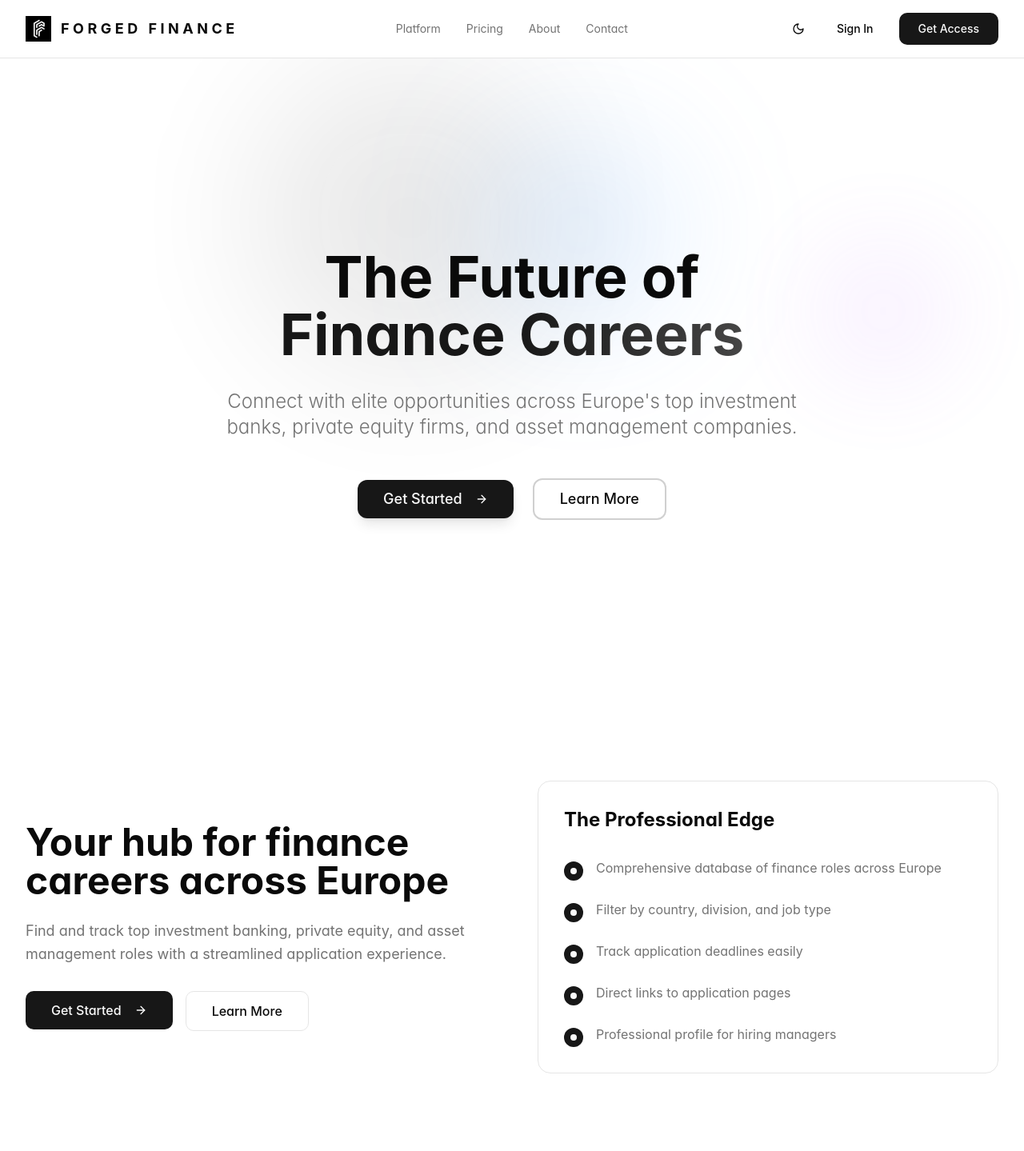
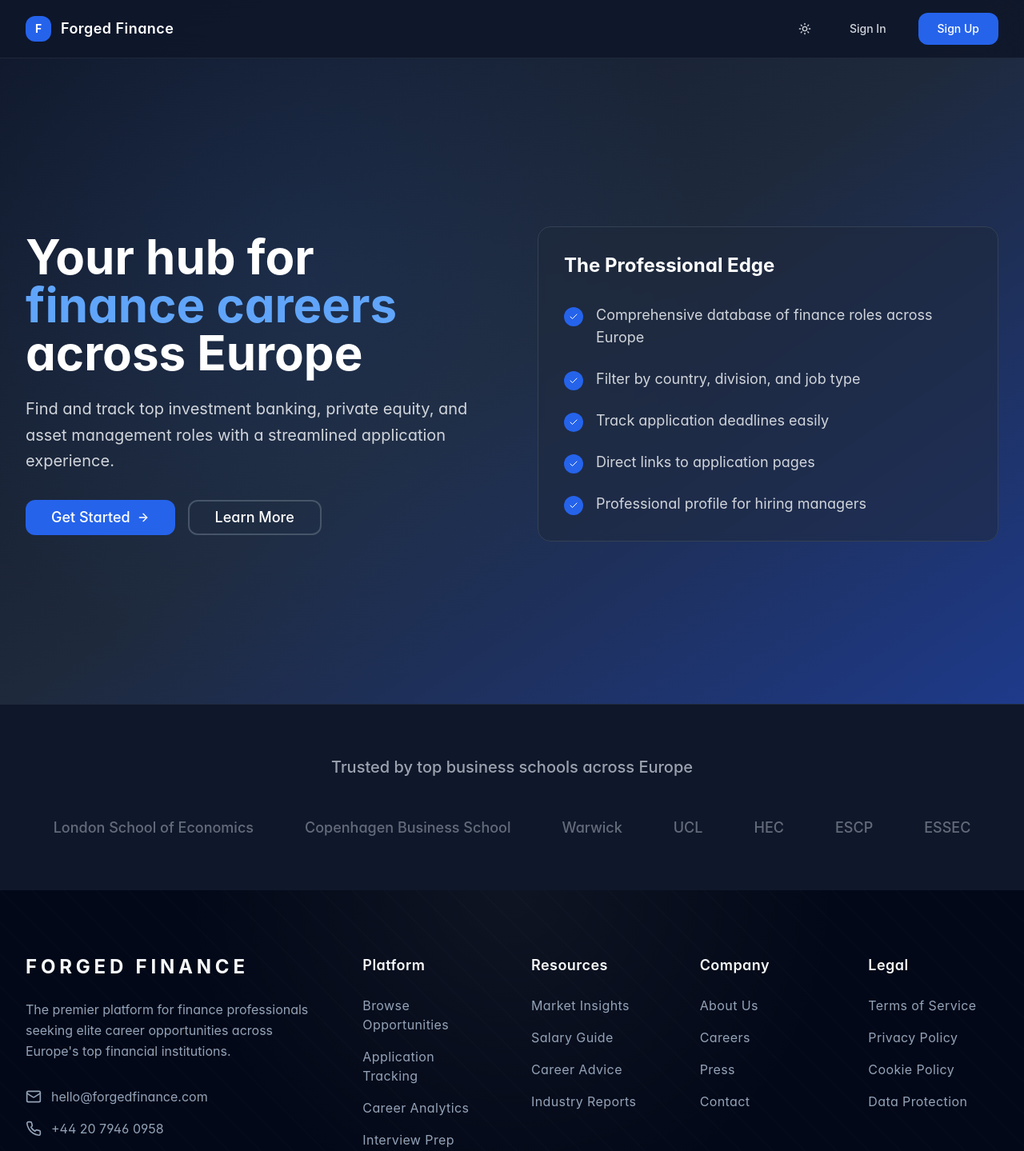
Before and after one commit to hilal582/forged-finance-hub, a React (Vite) app: page / in a window 1280 px wide. Shown: the top 1439 px of the page at 80% size. Built offline with nearby package versions, Linux system fonts and the light colour scheme.

Commit message:
Redesign landing page
Replicates the provided image, including color scheme and layout.

```diff
--- a/src/components/AuthPage.tsx
+++ b/src/components/AuthPage.tsx
@@ -32,7 +32,6 @@ export const AuthPage = () => {
         setError(error.message);
       } else {
         setSuccess('Successfully signed in!');
-        // Redirect will happen automatically through auth state change
       }
     } catch (err) {
       setError('An unexpected error occurred');
@@ -77,56 +76,54 @@ export const AuthPage = () => {
   };
 
   return (
-    <div className="min-h-screen bg-background flex items-center justify-center p-4">
+    <div className="min-h-screen bg-gradient-to-br from-slate-900 via-slate-800 to-blue-900 flex items-center justify-center p-4">
       <div className="w-full max-w-md">
         <div className="flex items-center mb-6">
           <Button
             variant="ghost"
             size="sm"
             onClick={handleBackToHome}
-            className="mr-2"
+            className="mr-2 text-gray-300 hover:text-white hover:bg-slate-800"
           >
             <ArrowLeft className="h-4 w-4 mr-2" />
             Back to Home
           </Button>
         </div>
 
-        <Card className="w-full">
+        <Card className="w-full bg-slate-800/50 border-slate-700 backdrop-blur-sm">
           <CardHeader className="text-center">
             <div className="flex items-center justify-center mb-4">
-              <img
-                src="/forgedfinance_logo.jpg"
-                alt="Forged Finance Logo"
-                className="h-12 w-12 object-contain mr-3"
-              />
-              <div className="text-xl font-bold tracking-[0.15em]">
-                FORGED FINANCE
+              <div className="w-12 h-12 bg-blue-600 rounded-lg flex items-center justify-center mr-3">
+                <span className="text-white font-bold text-lg">F</span>
+              </div>
+              <div className="text-xl font-semibold tracking-wide text-white">
+                Forged Finance
               </div>
             </div>
-            <CardTitle>Welcome</CardTitle>
-            <CardDescription>
+            <CardTitle className="text-white">Welcome</CardTitle>
+            <CardDescription className="text-gray-400">
               Sign in to your account or create a new one
             </CardDescription>
           </CardHeader>
 
           <CardContent>
             <Tabs defaultValue="signin" className="w-full">
-              <TabsList className="grid w-full grid-cols-2">
-                <TabsTrigger value="signin">Sign In</TabsTrigger>
-                <TabsTrigger value="signup">Sign Up</TabsTrigger>
+              <TabsList className="grid w-full grid-cols-2 bg-slate-700">
+                <TabsTrigger value="signin" className="data-[state=active]:bg-blue-600 data-[state=active]:text-white text-gray-300">Sign In</TabsTrigger>
+                <TabsTrigger value="signup" className="data-[state=active]:bg-blue-600 data-[state=active]:text-white text-gray-300">Sign Up</TabsTrigger>
               </TabsList>
 
               {error && (
-                <Alert className="mt-4 border-red-200 bg-red-50">
-                  <AlertDescription className="text-red-800">
+                <Alert className="mt-4 border-red-500 bg-red-500/10">
+                  <AlertDescription className="text-red-400">
                     {error}
                   </AlertDescription>
                 </Alert>
               )}
 
               {success && (
-                <Alert className="mt-4 border-green-200 bg-green-50">
-                  <AlertDescription className="text-green-800">
+                <Alert className="mt-4 border-green-500 bg-green-500/10">
+                  <AlertDescription className="text-green-400">
                     {success}
                   </AlertDescription>
                 </Alert>
@@ -135,7 +132,7 @@ export const AuthPage = () => {
               <TabsContent value="signin" className="space-y-4 mt-4">
                 <form onSubmit={handleSignIn} className="space-y-4">
                   <div className="space-y-2">
-                    <Label htmlFor="signin-email">Email</Label>
+                    <Label htmlFor="signin-email" className="text-gray-300">Email</Label>
                     <Input
                       id="signin-email"
                       type="email"
@@ -143,10 +140,11 @@ export const AuthPage = () => {
                       value={email}
                       onChange={(e) => setEmail(e.target.value)}
                       required
+                      className="bg-slate-700 border-slate-600 text-white placeholder-gray-400"
                     />
                   </div>
                   <div className="space-y-2">
-                    <Label htmlFor="signin-password">Password</Label>
+                    <Label htmlFor="signin-password" className="text-gray-300">Password</Label>
                     <Input
                       id="signin-password"
                       type="password"
@@ -154,11 +152,12 @@ export const AuthPage = () => {
                       value={password}
                       onChange={(e) => setPassword(e.target.value)}
                       required
+                      className="bg-slate-700 border-slate-600 text-white placeholder-gray-400"
                     />
                   </div>
                   <Button
                     type="submit"
-                    className="w-full"
+                    className="w-full bg-blue-600 hover:bg-blue-700 text-white"
                     disabled={loading}
                   >
                     {loading ? 'Signing in...' : 'Sign In'}
@@ -169,7 +168,7 @@ export const AuthPage = () => {
               <TabsContent value="signup" className="space-y-4 mt-4">
                 <form onSubmit={handleSignUp} className="space-y-4">
                   <div className="space-y-2">
-                    <Label htmlFor="signup-name">Full Name</Label>
+                    <Label htmlFor="signup-name" className="text-gray-300">Full Name</Label>
                     <Input
                       id="signup-name"
                       type="text"
@@ -177,10 +176,11 @@ export const AuthPage = () => {
                       value={fullName}
                       onChange={(e) => setFullName(e.target.value)}
                       required
+                      className="bg-slate-700 border-slate-600 text-white placeholder-gray-400"
                     />
                   </div>
                   <div className="space-y-2">
-                    <Label htmlFor="signup-email">Email</Label>
+                    <Label htmlFor="signup-email" className="text-gray-300">Email</Label>
                     <Input
                       id="signup-email"
                       type="email"
@@ -188,10 +188,11 @@ export const AuthPage = () => {
                       value={email}
                       onChange={(e) => setEmail(e.target.value)}
                       required
+                      className="bg-slate-700 border-slate-600 text-white placeholder-gray-400"
                     />
                   </div>
                   <div className="space-y-2">
-                    <Label htmlFor="signup-password">Password</Label>
+                    <Label htmlFor="signup-password" className="text-gray-300">Password</Label>
                     <Input
                       id="signup-password"
                       type="password"
@@ -199,11 +200,12 @@ export const AuthPage = () => {
                       value={password}
                       onChange={(e) => setPassword(e.target.value)}
                       required
+                      className="bg-slate-700 border-slate-600 text-white placeholder-gray-400"
                     />
                   </div>
                   <Button
                     type="submit"
-                    className="w-full"
+                    className="w-full bg-blue-600 hover:bg-blue-700 text-white"
                     disabled={loading}
                   >
                     {loading ? 'Creating account...' : 'Sign Up'}
--- a/src/components/Hero.tsx
+++ b/src/components/Hero.tsx
@@ -1,6 +1,6 @@
 
 import React, { useEffect, useState } from 'react';
-import { ArrowRight, Sun, Moon } from 'lucide-react';
+import { ArrowRight, Sun, Moon, Check } from 'lucide-react';
 import { Button } from '@/components/ui/button';
 import { useAuth } from '@/hooks/useAuth';
 
@@ -10,7 +10,7 @@ interface HeroProps {
 }
 
 export const Hero = ({ onSignInClick, onGetAccessClick }: HeroProps) => {
-  const [isDarkMode, setIsDarkMode] = useState(false);
+  const [isDarkMode, setIsDarkMode] = useState(true);
   const { user, signOut } = useAuth();
 
   const toggleDarkMode = () => {
@@ -19,46 +19,38 @@ export const Hero = ({ onSignInClick, onGetAccessClick }: HeroProps) => {
   };
 
   useEffect(() => {
-    // Check system preference for dark mode
-    const prefersDark = window.matchMedia('(prefers-color-scheme: dark)').matches;
-    setIsDarkMode(prefersDark);
-    document.documentElement.classList.toggle('dark', prefersDark);
+    // Set dark mode by default to match the design
+    setIsDarkMode(true);
+    document.documentElement.classList.add('dark');
   }, []);
 
   return (
     <>
       {/* Navigation */}
-      <nav className="fixed top-0 left-0 right-0 z-50 bg-background/90 backdrop-blur-xl border-b border-border">
+      <nav className="fixed top-0 left-0 right-0 z-50 bg-slate-900/90 backdrop-blur-xl border-b border-slate-800">
         <div className="max-w-7xl mx-auto px-8 py-4 flex justify-between items-center">
           <div className="flex items-center space-x-3">
-            <img
-              src="/forgedfinance_logo.jpg"
-              alt="Forged Finance Logo"
-              className="h-8 w-8 object-contain"
-            />
-            <div className="text-lg font-bold tracking-[0.25em] text-foreground">
-              FORGED FINANCE
+            <div className="w-8 h-8 bg-blue-600 rounded-lg flex items-center justify-center">
+              <span className="text-white font-bold text-sm">F</span>
+            </div>
+            <div className="text-lg font-semibold tracking-wide text-white">
+              Forged Finance
             </div>
           </div>
-          <div className="hidden md:flex items-center space-x-8">
-            <a href="#" className="text-muted-foreground hover:text-foreground transition-colors text-sm">Platform</a>
-            <a href="#" className="text-muted-foreground hover:text-foreground transition-colors text-sm">Pricing</a>
-            <a href="#" className="text-muted-foreground hover:text-foreground transition-colors text-sm">About</a>
-            <a href="#" className="text-muted-foreground hover:text-foreground transition-colors text-sm">Contact</a>
-          </div>
+
           <div className="flex items-center space-x-4">
             <Button
               variant="ghost"
               size="sm"
               onClick={toggleDarkMode}
-              className="text-foreground hover:bg-accent p-2"
+              className="text-gray-300 hover:text-white hover:bg-slate-800 p-2"
             >
               {isDarkMode ? <Sun className="w-4 h-4" /> : <Moon className="w-4 h-4" />}
             </Button>
             {user ? (
               <Button
                 variant="ghost"
-                className="text-foreground hover:bg-accent text-sm"
+                className="text-gray-300 hover:text-white hover:bg-slate-800 text-sm"
                 onClick={signOut}
               >
                 Sign Out
@@ -66,89 +58,39 @@ export const Hero = ({ onSignInClick, onGetAccessClick }: HeroProps) => {
             ) : (
               <Button
                 variant="ghost"
-                className="text-foreground hover:bg-accent text-sm"
+                className="text-gray-300 hover:text-white hover:bg-slate-800 text-sm px-6"
                 onClick={onSignInClick}
               >
                 Sign In
               </Button>
             )}
             <Button
-              className="bg-primary text-primary-foreground hover:bg-primary/90 text-sm px-6"
+              className="bg-blue-600 text-white hover:bg-blue-700 text-sm px-6 rounded-lg"
               onClick={onGetAccessClick}
             >
-              Get Access
+              Sign Up
             </Button>
           </div>
         </div>
       </nav>
 
       {/* Hero Section */}
-      <section className="min-h-screen bg-background relative overflow-hidden pt-20">
-        {/* Background Effects */}
-        <div className="absolute inset-0 overflow-hidden">
-          <div className="absolute top-20 left-1/4 w-96 h-96 bg-primary/10 rounded-full blur-[100px] animate-pulse" />
-          <div className="absolute top-40 right-1/3 w-64 h-64 bg-blue-400/15 rounded-full blur-[80px] animate-float" />
-          <div className="absolute bottom-40 left-1/2 w-80 h-80 bg-primary/8 rounded-full blur-[120px]" />
-          <div className="absolute top-1/3 right-20 w-48 h-48 bg-purple-400/10 rounded-full blur-[60px] animate-pulse" />
-        </div>
+      <section className="min-h-screen bg-gradient-to-br from-slate-900 via-slate-800 to-blue-900 relative overflow-hidden pt-20">
+        {/* Background pattern overlay */}
+        <div className="absolute inset-0 bg-[radial-gradient(circle_at_30%_40%,rgba(59,130,246,0.1),transparent_50%)]" />
 
-        <div className="max-w-7xl mx-auto px-8 h-screen flex flex-col justify-center relative z-10">
-          <div className="text-center max-w-4xl mx-auto">
-            {/* Main Title */}
-            <h1 className="text-5xl md:text-6xl lg:text-7xl font-bold leading-tight mb-8 text-foreground">
-              The Future of
-              <br />
-              <span className="bg-gradient-to-r from-primary via-primary to-primary/80 bg-clip-text text-transparent">
-                Finance Careers
-              </span>
-            </h1>
-
-            {/* Subtitle */}
-            <p className="text-xl md:text-2xl text-muted-foreground mb-12 leading-relaxed font-light max-w-3xl mx-auto">
-              Connect with elite opportunities across Europe's top investment banks,
-              private equity firms, and asset management companies.
-            </p>
-
-            {/* CTA Buttons */}
-            <div className="flex flex-col sm:flex-row gap-6 justify-center items-center">
-              <Button
-                size="lg"
-                className="bg-primary text-primary-foreground hover:bg-primary/90 px-8 py-6 text-lg font-medium rounded-xl shadow-lg hover:shadow-xl transition-all duration-300 hover:scale-105"
-                onClick={onGetAccessClick}
-              >
-                Get Started
-                <ArrowRight className="ml-2 w-5 h-5" />
-              </Button>
-              <Button
-                variant="outline"
-                size="lg"
-                className="border-2 border-primary/20 text-foreground hover:bg-primary/5 px-8 py-6 text-lg font-medium rounded-xl backdrop-blur-sm transition-all duration-300 hover:scale-105"
-              >
-                Learn More
-              </Button>
-            </div>
-          </div>
-        </div>
-      </section>
-
-      {/* Features Section */}
-      <section className="py-24 bg-background relative overflow-hidden">
-        {/* Background Effects */}
-        <div className="absolute inset-0 overflow-hidden">
-          <div className="absolute top-32 right-1/4 w-72 h-72 bg-cyan-400/12 rounded-full blur-[90px] animate-pulse" />
-          <div className="absolute bottom-32 left-1/5 w-56 h-56 bg-primary/8 rounded-full blur-[70px] animate-float" />
-        </div>
-
-        <div className="max-w-7xl mx-auto px-8 relative z-10">
-          <div className="grid lg:grid-cols-2 gap-16 items-center">
+        <div className="max-w-7xl mx-auto px-8 h-screen flex items-center relative z-10">
+          <div className="grid lg:grid-cols-2 gap-16 items-center w-full">
             {/* Left Content */}
             <div className="space-y-8">
               <div className="space-y-6">
-                <h2 className="text-4xl lg:text-5xl font-bold leading-tight text-foreground">
-                  Your hub for finance careers across Europe
-                </h2>
+                <h1 className="text-5xl lg:text-6xl font-bold leading-tight text-white">
+                  Your hub for{' '}
+                  <span className="text-blue-400">finance careers</span>{' '}
+                  across Europe
+                </h1>
 
-                <p className="text-lg text-muted-foreground leading-relaxed">
+                <p className="text-xl text-gray-300 leading-relaxed max-w-2xl">
                   Find and track top investment banking, private equity, and
                   asset management roles with a streamlined application experience.
                 </p>
@@ -157,25 +99,25 @@ export const Hero = ({ onSignInClick, onGetAccessClick }: HeroProps) => {
               <div className="flex flex-col sm:flex-row gap-4">
                 <Button
                   size="lg"
-                  className="bg-primary text-primary-foreground hover:bg-primary/90 px-8 py-6 text-base font-medium hover:scale-105 transition-transform"
+                  className="bg-blue-600 text-white hover:bg-blue-700 px-8 py-4 text-lg font-medium rounded-lg flex items-center gap-2"
                   onClick={onGetAccessClick}
                 >
                   Get Started
-                  <ArrowRight className="ml-2 w-5 h-5" />
+                  <ArrowRight className="w-5 h-5" />
                 </Button>
                 <Button
                   variant="outline"
                   size="lg"
-                  className="border-border text-foreground hover:bg-accent px-8 py-6 text-base font-medium hover:scale-105 transition-transform"
+                  className="border-2 border-slate-600 text-white hover:bg-slate-800 px-8 py-4 text-lg font-medium rounded-lg bg-transparent"
                 >
                   Learn More
                 </Button>
               </div>
             </div>
 
-            {/* Right Content - Features */}
-            <div className="bg-card border border-border rounded-2xl p-8 hover:bg-accent/50 transition-colors duration-300">
-              <h3 className="text-2xl font-bold text-foreground mb-8">The Professional Edge</h3>
+            {/* Right Content - Features Card */}
+            <div className="bg-slate-800/50 border border-slate-700 rounded-2xl p-8 backdrop-blur-sm">
+              <h3 className="text-2xl font-bold text-white mb-8">The Professional Edge</h3>
 
               <div className="space-y-6">
                 {[
@@ -186,36 +128,41 @@ export const Hero = ({ onSignInClick, onGetAccessClick }: HeroProps) => {
                   'Professional profile for hiring managers'
                 ].map((feature, index) => (
                   <div key={index} className="flex items-start space-x-4">
-                    <div className="w-6 h-6 bg-primary rounded-full flex items-center justify-center flex-shrink-0 mt-1">
-                      <div className="w-2 h-2 bg-primary-foreground rounded-full" />
+                    <div className="w-6 h-6 bg-blue-600 rounded-full flex items-center justify-center flex-shrink-0 mt-1">
+                      <Check className="w-3 h-3 text-white" />
                     </div>
-                    <p className="text-muted-foreground">{feature}</p>
+                    <p className="text-gray-300 text-lg">{feature}</p>
                   </div>
                 ))}
               </div>
             </div>
           </div>
+        </div>
+      </section>
 
-          {/* Newsletter Section */}
-          <div className="mt-24 text-center">
-            <h3 className="text-4xl font-bold text-foreground mb-6">
-              Stay Ahead of the Market
+      {/* Trusted by section */}
+      <section className="py-16 bg-slate-900 border-t border-slate-800">
+        <div className="max-w-7xl mx-auto px-8">
+          <div className="text-center mb-12">
+            <h3 className="text-xl text-gray-400 font-medium">
+              Trusted by top business schools across Europe
             </h3>
-            <p className="text-xl text-muted-foreground mb-8 leading-relaxed max-w-3xl mx-auto">
-              Get weekly insights on finance career trends, new opportunities,
-              and exclusive access to premium roles.
-            </p>
-            <div className="flex flex-col sm:flex-row gap-4 max-w-md mx-auto">
-              <input
-                type="email"
-                placeholder="Enter your email"
-                className="flex-1 px-6 py-4 bg-card border border-border rounded-xl text-foreground placeholder-muted-foreground focus:outline-none focus:border-primary backdrop-blur-sm"
-              />
-              <Button className="bg-primary text-primary-foreground hover:bg-primary/90 px-8 py-4 rounded-xl font-medium">
-                Subscribe
-                <ArrowRight className="ml-2 w-5 h-5" />
-              </Button>
-            </div>
+          </div>
+
+          <div className="flex flex-wrap justify-center items-center gap-8 lg:gap-16 opacity-60">
+            {[
+              'London School of Economics',
+              'Copenhagen Business School',
+              'Warwick',
+              'UCL',
+              'HEC',
+              'ESCP',
+              'ESSEC'
+            ].map((school, index) => (
+              <div key={index} className="text-gray-400 font-medium text-lg">
+                {school}
+              </div>
+            ))}
           </div>
         </div>
       </section>
--- a/src/index.css
+++ b/src/index.css
@@ -7,37 +7,27 @@
 
 @layer base {
   :root {
-    /* Light Theme */
+    /* Light Theme - keeping original for toggle functionality */
     --background: 0 0% 100%;
     --foreground: 0 0% 3.9%;
-
     --card: 0 0% 100%;
     --card-foreground: 0 0% 3.9%;
-
     --popover: 0 0% 100%;
     --popover-foreground: 0 0% 3.9%;
-
     --primary: 0 0% 9%;
     --primary-foreground: 0 0% 98%;
-
     --secondary: 0 0% 96.1%;
     --secondary-foreground: 0 0% 9%;
-
     --muted: 0 0% 96.1%;
     --muted-foreground: 0 0% 45.1%;
-
     --accent: 0 0% 96.1%;
     --accent-foreground: 0 0% 9%;
-
     --destructive: 0 84.2% 60.2%;
     --destructive-foreground: 0 0% 98%;
-
     --border: 0 0% 89.8%;
     --input: 0 0% 89.8%;
     --ring: 0 0% 3.9%;
-
     --radius: 0.75rem;
-
     --sidebar-background: 0 0% 98%;
     --sidebar-foreground: 240 5.3% 26.1%;
     --sidebar-primary: 240 5.9% 10%;
@@ -49,32 +39,33 @@
   }
 
   .dark {
-    --background: 0 0% 0%;
-    --foreground: 0 0% 100%;
-    --card: 0 0% 3%;
-    --card-foreground: 0 0% 100%;
-    --popover: 0 0% 3%;
-    --popover-foreground: 0 0% 100%;
-    --primary: 0 0% 100%;
-    --primary-foreground: 0 0% 0%;
-    --secondary: 0 0% 8%;
-    --secondary-foreground: 0 0% 100%;
-    --muted: 0 0% 8%;
-    --muted-foreground: 0 0% 70%;
-    --accent: 0 0% 15%;
-    --accent-foreground: 0 0% 100%;
-    --destructive: 0 84.2% 60.2%;
-    --destructive-foreground: 0 0% 100%;
-    --border: 0 0% 15%;
-    --input: 0 0% 15%;
-    --ring: 0 0% 100%;
-    --sidebar-background: 240 5.9% 10%;
-    --sidebar-foreground: 240 4.8% 95.9%;
-    --sidebar-primary: 224.3 76.3% 48%;
-    --sidebar-primary-foreground: 0 0% 100%;
-    --sidebar-accent: 240 3.7% 15.9%;
-    --sidebar-accent-foreground: 240 4.8% 95.9%;
-    --sidebar-border: 240 3.7% 15.9%;
+    /* Dark Theme - matching the design */
+    --background: 222 84% 4.9%;
+    --foreground: 210 40% 98%;
+    --card: 222 84% 4.9%;
+    --card-foreground: 210 40% 98%;
+    --popover: 222 84% 4.9%;
+    --popover-foreground: 210 40% 98%;
+    --primary: 217.2 91.2% 59.8%;
+    --primary-foreground: 222 84% 4.9%;
+    --secondary: 217.2 32.6% 17.5%;
+    --secondary-foreground: 210 40% 98%;
+    --muted: 217.2 32.6% 17.5%;
+    --muted-foreground: 215 20.2% 65.1%;
+    --accent: 217.2 32.6% 17.5%;
+    --accent-foreground: 210 40% 98%;
+    --destructive: 0 62.8% 30.6%;
+    --destructive-foreground: 210 40% 98%;
+    --border: 217.2 32.6% 17.5%;
+    --input: 217.2 32.6% 17.5%;
+    --ring: 224.3 76.3% 48%;
+    --sidebar-background: 222 84% 4.9%;
+    --sidebar-foreground: 210 40% 98%;
+    --sidebar-primary: 217.2 91.2% 59.8%;
+    --sidebar-primary-foreground: 222 84% 4.9%;
+    --sidebar-accent: 217.2 32.6% 17.5%;
+    --sidebar-accent-foreground: 210 40% 98%;
+    --sidebar-border: 217.2 32.6% 17.5%;
     --sidebar-ring: 217.2 91.2% 59.8%;
   }
 }
@@ -116,13 +107,13 @@
 
   /* Text selection */
   ::selection {
-    background: rgba(255, 255, 255, 0.2);
+    background: rgba(59, 130, 246, 0.3);
     color: white;
   }
 
   /* Focus styles */
   :focus-visible {
-    outline: 2px solid rgba(255, 255, 255, 0.6);
+    outline: 2px solid rgba(59, 130, 246, 0.6);
     outline-offset: 2px;
     border-radius: 4px;
   }
@@ -133,7 +124,7 @@
   }
 }
 
-/* Custom animations */
+/* Keep existing animations and utilities */
 @keyframes fadeInUp {
   from {
     opacity: 0;
```
